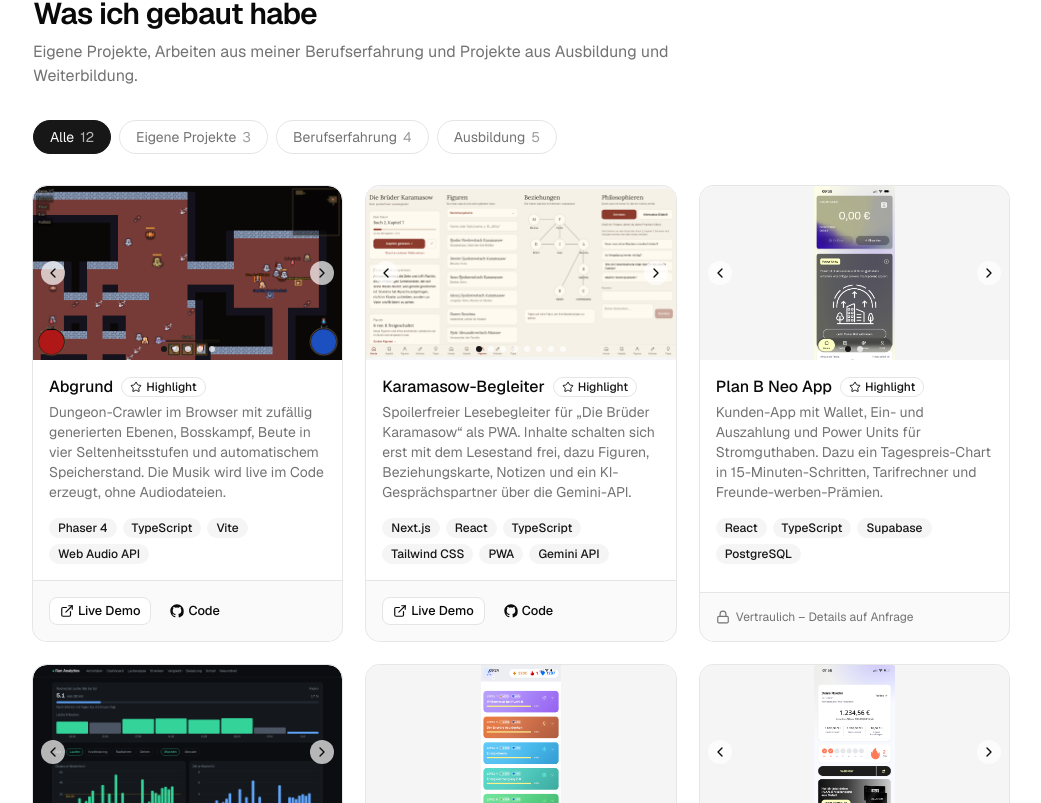
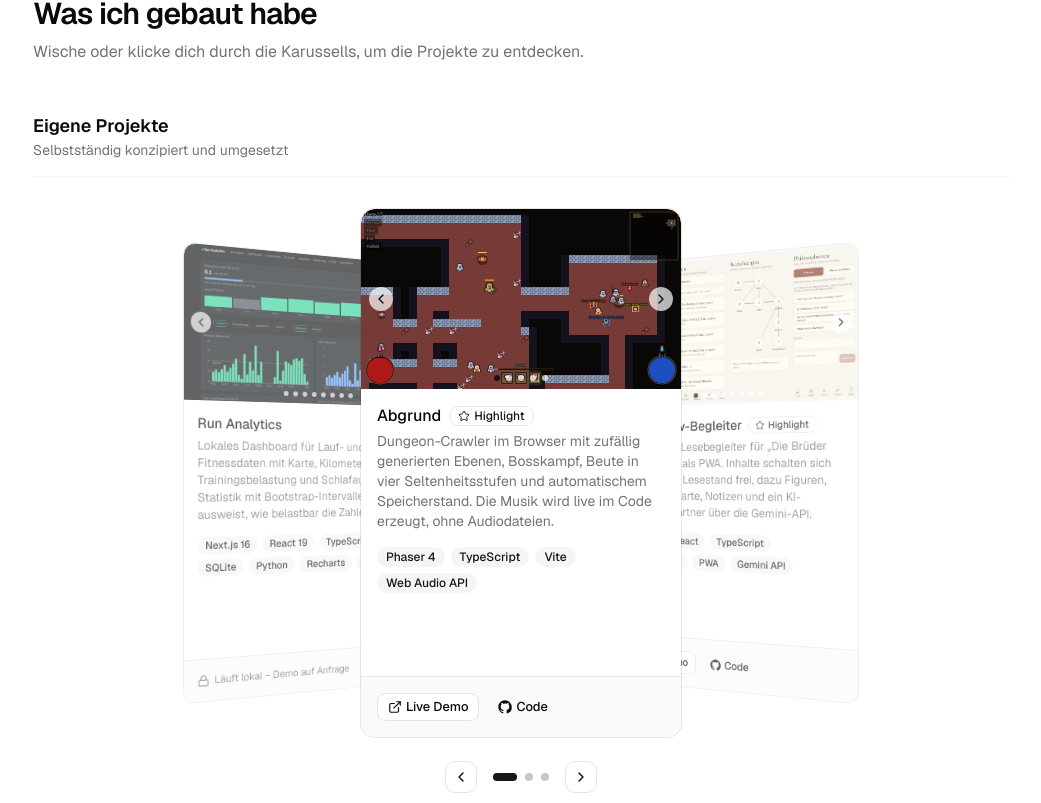
Before and after one commit to Parazim94/website-portfolio, a Next.js app: page / in a window 1280 px wide. Shown: the part 1297-2100 px from the top of the page, without its empty margins (119-1160 px from the left). Built offline with nearby package versions, Linux system fonts and the light colour scheme.

Commit message:
Add ProjectCarousel component and integrate into ProjectsSection for enhanced project display

```diff
--- /dev/null
+++ b/components/project-carousel.tsx
@@ -0,0 +1,139 @@
+"use client";
+
+import { useState, type KeyboardEvent } from "react";
+import { motion, useReducedMotion } from "framer-motion";
+import { ChevronLeft, ChevronRight } from "lucide-react";
+
+import { ProjectCard } from "@/components/sections/project-card";
+import { Button } from "@/components/ui/button";
+import type { PortfolioProject } from "@/lib/all-projects";
+import { cn } from "@/lib/utils";
+
+const SWIPE_THRESHOLD = 60;
+const MAX_VISIBLE_OFFSET = 2;
+
+export function ProjectCarousel({
+  projects,
+  label,
+}: {
+  projects: PortfolioProject[];
+  label: string;
+}) {
+  const [active, setActive] = useState(0);
+  const reduceMotion = useReducedMotion();
+  const count = projects.length;
+  const half = Math.floor(count / 2);
+
+  const go = (step: number) => setActive((current) => (current + step + count) % count);
+
+  const onKeyDown = (event: KeyboardEvent) => {
+    if (event.key === "ArrowLeft") go(-1);
+    if (event.key === "ArrowRight") go(1);
+  };
+
+  return (
+    <div
+      role="group"
+      aria-roledescription="Karussell"
+      aria-label={label}
+      onKeyDown={onKeyDown}
+    >
+      <motion.div
+        onPanEnd={(_, info) => {
+          if (info.offset.x < -SWIPE_THRESHOLD) go(1);
+          else if (info.offset.x > SWIPE_THRESHOLD) go(-1);
+        }}
+        className="relative mx-auto h-140 overflow-hidden py-4"
+        style={{ perspective: 1400, touchAction: "pan-y" }}
+      >
+        <div
+          className="relative mx-auto h-full w-[min(20rem,78vw)]"
+          style={{ transformStyle: "preserve-3d" }}
+        >
+          {projects.map((project, index) => {
+            const offset = ((index - active + count + half) % count) - half;
+            const distance = Math.abs(offset);
+            const isActive = offset === 0;
+            const isVisible = distance <= MAX_VISIBLE_OFFSET;
+
+            return (
+              <motion.div
+                key={project.slug}
+                className="absolute inset-0"
+                initial={false}
+                animate={{
+                  x: `${offset * 72}%`,
+                  z: -distance * 160,
+                  rotateY: -offset * 32,
+                  scale: isActive ? 1 : 0.92,
+                  opacity: !isVisible ? 0 : isActive ? 1 : distance === 1 ? 0.65 : 0.3,
+                }}
+                transition={
+                  reduceMotion
+                    ? { duration: 0 }
+                    : { type: "spring", stiffness: 140, damping: 22 }
+                }
+                style={{
+                  zIndex: 10 - distance,
+                  pointerEvents: isVisible ? "auto" : "none",
+                }}
+              >
+                <div inert={!isActive} className="h-full">
+                  <ProjectCard project={project} />
+                </div>
+                {!isActive && isVisible ? (
+                  <button
+                    type="button"
+                    aria-label={`${project.title} anzeigen`}
+                    onClick={() => setActive(index)}
+                    className="absolute inset-0 cursor-pointer rounded-xl"
+                  />
+                ) : null}
+              </motion.div>
+            );
+          })}
+        </div>
+      </motion.div>
+
+      {count > 1 ? (
+        <div className="mt-2 flex items-center justify-center gap-4">
+          <Button
+            variant="outline"
+            size="icon"
+            aria-label="Vorheriges Projekt"
+            onClick={() => go(-1)}
+          >
+            <ChevronLeft />
+          </Button>
+
+          <div className="flex items-center gap-2">
+            {projects.map((project, index) => (
+              <button
+                key={project.slug}
+                type="button"
+                aria-label={`Zu ${project.title}`}
+                aria-current={index === active}
+                onClick={() => setActive(index)}
+                className={cn(
+                  "h-2 rounded-full transition-all",
+                  index === active
+                    ? "w-6 bg-primary"
+                    : "w-2 bg-muted-foreground/40 hover:bg-muted-foreground",
+                )}
+              />
+            ))}
+          </div>
+
+          <Button
+            variant="outline"
+            size="icon"
+            aria-label="Nächstes Projekt"
+            onClick={() => go(1)}
+          >
+            <ChevronRight />
+          </Button>
+        </div>
+      ) : null}
+    </div>
+  );
+}
--- a/components/sections/projects-section.tsx
+++ b/components/sections/projects-section.tsx
@@ -1,34 +1,33 @@
 "use client";
 
-import { useState } from "react";
-import { motion } from "framer-motion";
+import { SectionHeading } from "@/components/section-heading";
+import { ProjectCarousel } from "@/components/project-carousel";
+import { allProjects, type ProjectCategory } from "@/lib/all-projects";
+import { workExperience } from "@/lib/experience";
 
-import { SectionHeading } from "@/components/section-heading";
-import { ProjectCard } from "@/components/sections/project-card";
-import {
-  allProjects,
-  projectFilters,
-  type ProjectCategory,
-} from "@/lib/all-projects";
-import { workExperience } from "@/lib/experience";
-import { cn } from "@/lib/utils";
-
-const container = {
-  hidden: {},
-  visible: {
-    transition: { staggerChildren: 0.08 },
+const groups: {
+  id: ProjectCategory;
+  title: string;
+  subtitle: string;
+}[] = [
+  {
+    id: "personal",
+    title: "Eigene Projekte",
+    subtitle: "Selbstständig konzipiert und umgesetzt",
   },
-};
-
-type Filter = "all" | ProjectCategory;
+  {
+    id: "work",
+    title: "Berufserfahrung",
+    subtitle: `${workExperience.company} · ${workExperience.role} · ${workExperience.period}`,
+  },
+  {
+    id: "training",
+    title: "Ausbildung & Weiterbildung",
+    subtitle: "Projekte aus Ausbildung und Weiterbildung",
+  },
+];
 
 export function ProjectsSection() {
-  const [filter, setFilter] = useState<Filter>("all");
-
-  const visible = allProjects
-    .filter((project) => filter === "all" || project.category === filter)
-    .sort((a, b) => Number(!!b.featured) - Number(!!a.featured));
-
   return (
     <section
       id="projects"
@@ -37,66 +36,28 @@ export function ProjectsSection() {
       <SectionHeading
         eyebrow="Projekte"
         title="Was ich gebaut habe"
-        description="Eigene Projekte, Arbeiten aus meiner Berufserfahrung und Projekte aus Ausbildung und Weiterbildung."
+        description="Wische oder klicke dich durch die Karussells, um die Projekte zu entdecken."
       />
 
-      <div
-        role="group"
-        aria-label="Projekte filtern"
-        className="mt-8 flex flex-wrap gap-2"
-      >
-        {projectFilters.map(({ id, label }) => {
-          const count =
-            id === "all"
-              ? allProjects.length
-              : allProjects.filter((project) => project.category === id).length;
-          const active = filter === id;
+      <div className="mt-12 flex flex-col gap-16">
+        {groups.map((group) => {
+          const projects = allProjects
+            .filter((project) => project.category === group.id)
+            .sort((a, b) => Number(!!b.featured) - Number(!!a.featured));
 
           return (
-            <button
-              key={id}
-              type="button"
-              aria-pressed={active}
-              onClick={() => setFilter(id)}
-              className={cn(
-                "rounded-full border px-4 py-1.5 text-sm transition-colors",
-                active
-                  ? "border-primary bg-primary text-primary-foreground"
-                  : "border-border bg-card text-muted-foreground hover:text-foreground",
-              )}
-            >
-              {label}
-              <span className="ml-1.5 opacity-70">{count}</span>
-            </button>
+            <div key={group.id}>
+              <div className="mb-4 border-b border-border/40 pb-4">
+                <h3 className="text-lg font-semibold">{group.title}</h3>
+                <p className="text-sm text-muted-foreground">
+                  {group.subtitle}
+                </p>
+              </div>
+              <ProjectCarousel projects={projects} label={group.title} />
+            </div>
           );
         })}
       </div>
-
-      {filter === "work" ? (
-        <div className="mt-6 flex flex-col gap-1 border-b border-border/40 pb-4 sm:flex-row sm:items-baseline sm:justify-between">
-          <div>
-            <p className="text-lg font-semibold">{workExperience.company}</p>
-            <p className="text-sm text-muted-foreground">
-              {workExperience.role}
-            </p>
-          </div>
-          <p className="text-sm text-muted-foreground">
-            {workExperience.period}
-          </p>
-        </div>
-      ) : null}
-
-      <motion.div
-        key={filter}
-        initial="hidden"
-        animate="visible"
-        variants={container}
-        className="mt-8 grid gap-6 sm:grid-cols-2 lg:grid-cols-3"
-      >
-        {visible.map((project) => (
-          <ProjectCard key={project.slug} project={project} />
-        ))}
-      </motion.div>
     </section>
   );
 }
```
